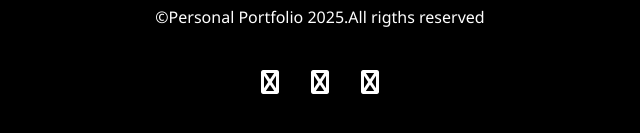
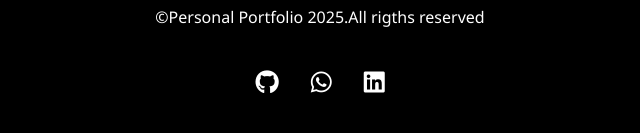
Before and after one commit to Sathish2909/Portfolio, a plain HTML site: page Index.html in a window 1280 px wide. Shown: the part 1268-1401 px from the top of the page, 320-960 px from the left. Drawn offline with Linux system fonts and the light colour scheme.

Commit message:
icons cleared

```diff
--- a/Index.html
+++ b/Index.html
@@ -61,9 +61,9 @@
     <footer>
         <p>&copy;Personal Portfolio 2025.All rigths reserved</p>
         <div class="social-links">
-            <a href="#"><i class="fa fa-github" aria-hidden="true"></i></a>
-            <a href="#"><i class="fa fa-whatsapp" aria-hidden="true"></i></a>
-            <a href="#"><i class="fa fa-linkedin" aria-hidden="true"></i></a>
+            <a href="#"><i class="fab fa-github" aria-hidden="true"></i></a>
+            <a href="#"><i class="fab fa-whatsapp" aria-hidden="true"></i></a>
+            <a href="#"><i class="fab fa-linkedin" aria-hidden="true"></i></a>
         </div>
     </footer>
 
```
